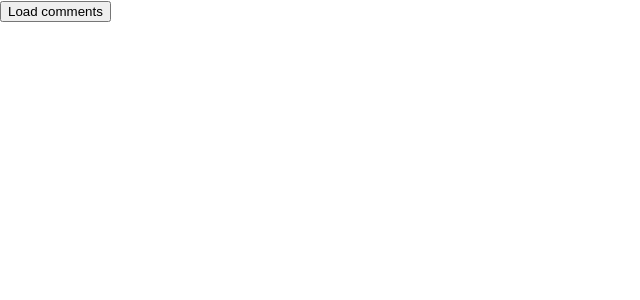
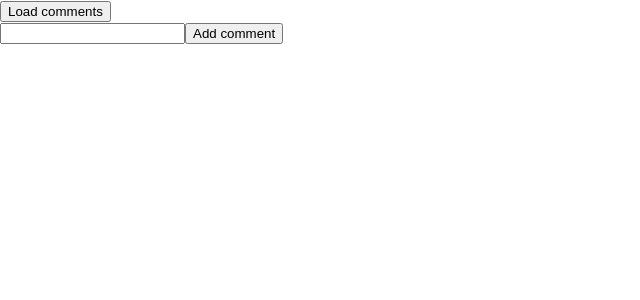
Before and after one commit to hungtp1996nd/next-js-app, a Next.js app: page /comments in a window 1280 px wide. Shown: the top 300 px of the page, without its empty margins (0-640 px from the left). Built offline with nearby package versions, Linux system fonts and the light colour scheme.

Commit message:
handle POST request of API routes

```diff
--- a/pages/api/comments/index.js
+++ b/pages/api/comments/index.js
@@ -1,5 +1,16 @@
 import { comments } from "../../../data/comment";
 
 export default function handler(req, res) {
-  res.status(200).json(comments)
+  if (req.method === 'GET') {
+    res.status(200).json(comments)
+  } else if (req.method === 'POST') {
+    const comment = req.body.comment
+    const currentMaxId = Math.max.apply(Math, comments.map(function(o) { return o.id; }))
+    const newComment = {
+      id: currentMaxId + 1,
+      text: comment,
+    }
+    comments.push(newComment)
+    res.status(201).json(comment)
+  }
 }
--- a/pages/comments/index.js
+++ b/pages/comments/index.js
@@ -2,14 +2,32 @@ import {useState} from "react";
 
 const CommentPage = () => {
   const [comments, setComments] = useState([])
+  const [comment, setComment] = useState('')
+
   const handleLoadComments = async () => {
     const response = await fetch('http://localhost:3000/api/comments')
     const comments = await response.json()
     setComments(comments)
   }
+
+  const handleAddComment = async () => {
+    const response = await fetch('http://localhost:3000/api/comments', {
+      method: 'POST',
+      body: JSON.stringify({ comment }) ,
+      headers: {
+        'Content-type': 'application/json'
+      }
+    })
+    const data = await response.json()
+  }
+
   return (
     <div>
       <button onClick={handleLoadComments}>Load comments</button>
+      <div>
+        <input type="text" value={comment} onChange={(event => setComment(event.target.value))}/>
+        <button onClick={handleAddComment}>Add comment</button>
+      </div>
       {
         comments?.map(comment => <div key={comment.id}>{comment.id} - {comment.text}</div>)
       }
```
